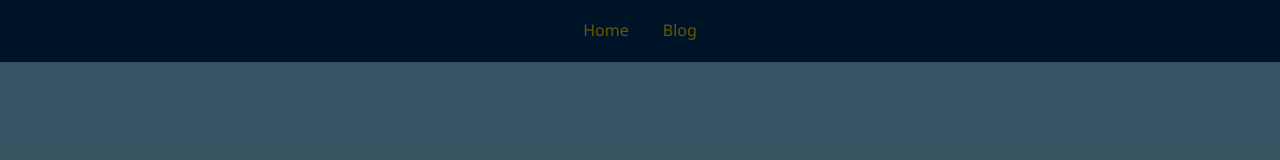
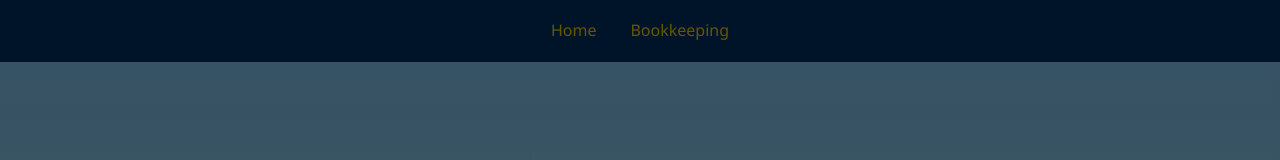
Before and after one commit to waleed841998/mwbookkeepers-site, a plain HTML site: page index.html in a window 1280 px wide. Shown: the top 160 px of the page. Drawn offline with Linux system fonts and the light colour scheme.

Commit message:
Update index.html

```diff
--- a/index.html
+++ b/index.html
@@ -37,7 +37,7 @@
   <!-- ✅ Navigation added -->
   <nav>
     <a href="index.html">Home</a>
-    <a href="1-Introduction-to-Bookkeeping.html">Blog</a>
+    <a href="1-Introduction-to-Bookkeeping.html">Bookkeeping</a>
   </nav>
 
   <header style="position: relative; text-align: center; padding: 60px 20px; background: linear-gradient(to bottom, #87CEFA, #B0E0E6);">
```
